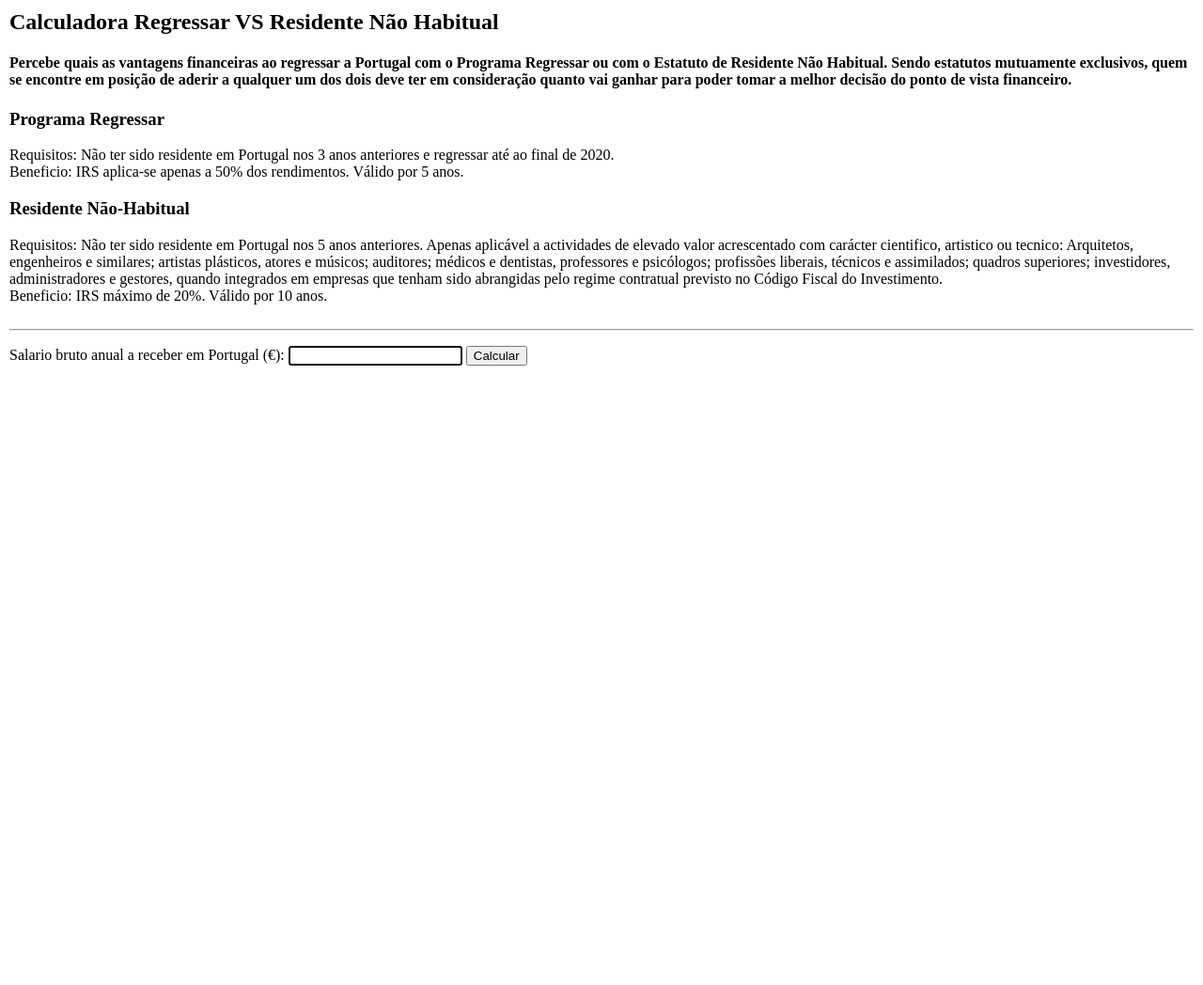
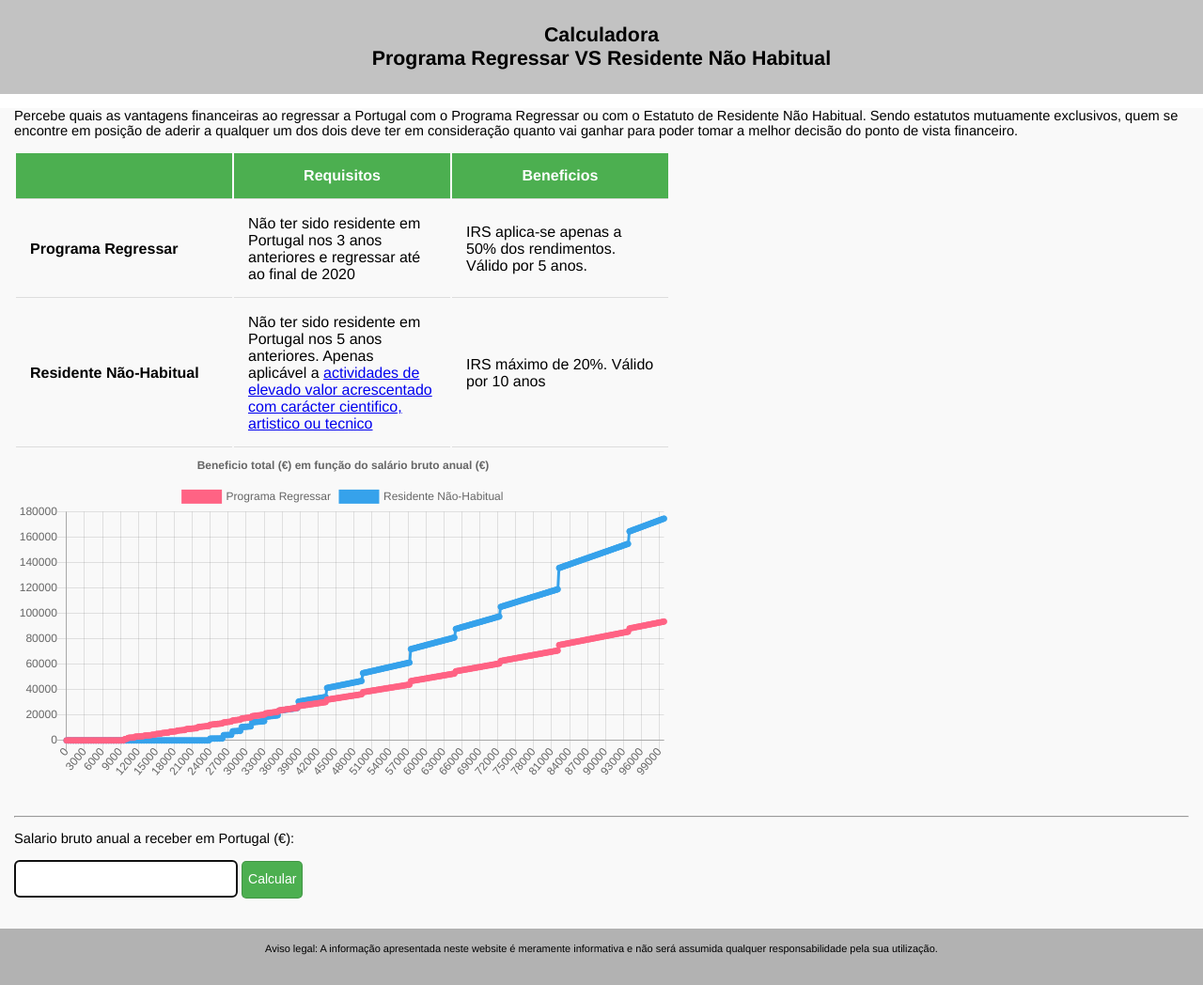
Before and after one commit to joaocraveiro/regressar, a plain HTML site: page index.html in a window 1280 px wide. Shown: the whole page at 94% size. Before the commit the page ends 800 px from the top, so only its background shows below. Drawn offline with nearby package versions, Linux system fonts and the light colour scheme.

Commit message:
Corrigido calculo IRS. Adicionado grafico beneficio em funcao do salario. Adicionado CSS.

```diff
--- a/index.html
+++ b/index.html
@@ -1,27 +1,106 @@
 <html>
 	<head>
+		<script src="https://cdnjs.cloudflare.com/ajax/libs/Chart.js/2.7.3/Chart.js"></script>
+		<style>
+			body{
+ 				margin: 0;
+ 				font-family: "Montserrat",Helvetica,Arial,sans-serif;
+ 				font-size: 11pt;
+			}
+			td{
+				width: 200px;
+			}
+			th{
+				background-color: #4CAF50;
+  				color: white;
+			}
+			th, td{
+				border-bottom: 1px solid #ddd;
+				padding: 15px;
+			}
+			.title{
+				font-size: 16pt;
+				font-weight: bold;
+				padding: 25px 0px;
+				text-align: center;
+				background-color: #c2c2c2;
+			}
+			.content{
+				padding: 0px 15px;
+				background-color: #f9f9f9;
+	 			min-height: calc(100vh - 30px);
+			}
+			footer{
+				width: 100%;
+				height: 30px;
+				padding: 15px 0px;
+				font-size: 11px;
+				text-align: center;
+				background-color: #b2b2b2;
+			}
+			input{
+				height: 40px;
+				border: 1px solid rgba(0,0,0,.15);
+				border-radius: 5px;
+				line-height: 1.2;
+				font-size: 18px;
+			}
+			button{
+				height: 40px;
+				background-color: #4CAF50;
+				border: 1px solid rgba(0,0,0,.15);
+				border-radius: 5px;
+				color: white;
+				cursor: pointer;
+				line-height: 1.2;
+				font-size: 14px;
+			}
+			button:hover{
+				background-color: #3b863e;
+			}
+			#canvas{
+				max-width: 700px;
+			}
+		</style>
 		<script>
+			var ss, irs, irsPago, regressarIrsPago, rnhIrs, rnhIrsPago, liquido, regressar, rnh;
+
 			function calcular(){
 				var bruto = parseFloat(document.getElementById("input-salario-bruto").value);
 				if(!bruto) return;
+				calcularSalarios(bruto);
+				mostrarResultados();
+			}
 
-				var ssTax = bruto * .11;
+			function calcularSalarios(bruto){
+				ss = bruto * .11;
 
-				var irs = taxaIRS(bruto);
-				var irsPago = bruto * irs;
+				irs = taxaIRS(bruto);
+				irsPago = bruto * irs;
 
-				var regressarIrsPago = bruto/2*irs;
+				regressarIrsPago = bruto/2*irs;
 
-				var rnhIrs = Math.min(irs,.2);
-				var rnhIrsPago = bruto*rnhIrs;
+				rnhIrs = Math.min(irs,.2);
+				rnhIrsPago = bruto*rnhIrs;
 
-				var liquido = bruto * .89 * (1-irs);
+				liquido = bruto * .89 - irsPago;
+				regressar = bruto * .89 - irs*(bruto/2);
+				rnh = bruto*.89 - rnhIrsPago;
+			}
 
-				var regressar = bruto - bruto*.11 - irs*(bruto/2);
-				var rnh = bruto - bruto*.11 - bruto*.2;
+			function taxaIRS(salario){
+				var salarios = [654,683,715,736,811,919,1001,1061,1139,1221,1317,1419,1557,1705,1864,1971,2083,2211,2359,2527,2758,3094,3523,4105,4636,5178,5862,6706,7915,9531,11248,18797,20160,22680,25200];
+				var taxa = [0,0.002,0.044,0.074,0.083,0.105,0.117,0.125,0.136,0.146,0.157,0.167,0.178,0.192,0.206,0.216,0.226,0.236,0.246,0.256,0.266,0.279,0.295,0.307,0.325,0.335,0.345,0.365,0.375,0.395,0.405,0.415,0.425,0.433,0.443,0.453];
 
+				for(var i = 0; i < salarios.length; i++){
+					if(salario <= salarios[i]*14) return taxa[i];
+				}
+				return taxa[taxa.length-1];
+			}
+
+			function mostrarResultados(){
 			document.getElementsByName("seg-social").forEach(function(elem){
-					elem.innerHTML = "-" + ssTax.toFixed(2) + "€";
+					elem.innerHTML = "-" + ss.toFixed(2) + "€";
 				});
 
 				document.getElementById("irs").innerHTML = "(" + (irs*100).toFixed(0) + "%)  -" + irsPago.toFixed(2) + "€";
@@ -47,69 +126,103 @@
 				document.getElementById("resultados").style.display = "block";
 			}
 
-			function taxaIRS(salario){
-				var tabelaEscaloes = [
-					{valor: 0, taxa:0},
-					{valor: 7091, taxa:0.145},
-					{valor: 10700, taxa:0.23},
-					{valor: 20261, taxa:0.285},
-					{valor: 25000, taxa:0.35},
-					{valor: 36856, taxa:0.37},
-					{valor: 80640, taxa:0.45},
-					{valor: -1, taxa:0.48},
+			var valores = [];
+			var valoresRegressar = [];
+			var valoresRNH = [];
+			function plot(){
+				var valoresRegressar = [];
+				var valoresRNH = [];
+				for(var i = 0; i < 100000; i+=250){
+					calcularSalarios(i);
+					valores.push(i);
+					valoresRegressar.push(((regressar-liquido)*5).toFixed(2));
+					valoresRNH.push(((rnh-liquido)*10).toFixed(2));
+				}
+				var config = {
+					type: 'line',
+					data: {
+						labels: valores,
+						datasets:[
+							{
+								label:"Programa Regressar",
+								data: valoresRegressar,
+								backgroundColor: 'rgb(255, 99, 132)',
+								borderColor: 'rgb(255, 99, 132)',
+								fill: false
+							},
+							{
+								label:"Residente Não-Habitual",
+								data: valoresRNH,
+								backgroundColor: 'rgb(54, 162, 235)',
+								borderColor: 'rgb(54, 162, 235)',
+								fill: false
+							}
 						]
-				var allowance = Math.max(salario*.11, 4104);
-				if(salario < allowance) return 0;
-				else{
-					var salarioTaxavel = salario - allowance;
-					var escalao = 1;
-					var impostos = 0;
-					while(salarioTaxavel > tabelaEscaloes[escalao].valor){
-						var decrementoSalario = tabelaEscaloes[escalao].valor - tabelaEscaloes[escalao-1].valor;
-						impostos += decrementoSalario * tabelaEscaloes[escalao].taxa;
-						salarioTaxavel -= decrementoSalario;
-						escalao++;
-					}
-					impostos += salarioTaxavel * tabelaEscaloes[escalao].taxa;
-					console.log(impostos,(impostos / salario * 100));
-					return impostos / salario * 100;
+					},
+					options: {
+			    	    title: {
+				            display: true,
+				            text: 'Beneficio total (€) em função do salário bruto anual (€)'
 				        }
 				    }
+				};
+				var ctx = document.getElementById('canvas').getContext('2d');
+				window.myLine = new Chart(ctx, config);
+			}
+			window.onload = plot;
 		</script>
 	</head>
-	<body style="margin: 0; padding: 10px;">
-		<h2>Calculadora Regressar VS Residente Não Habitual
-		<h4>Percebe quais as vantagens financeiras ao regressar a Portugal com o Programa Regressar ou com o Estatuto de Residente Não Habitual. Sendo estatutos mutuamente exclusivos, quem se encontre em posição de aderir a qualquer um dos dois deve ter em consideração quanto vai ganhar para poder tomar a melhor decisão do ponto de vista financeiro.</h4>
+	<body>
+		<div class="title">Calculadora<br>Programa Regressar VS Residente Não Habitual</div>
+		<div class="content">
+			<p>
+				Percebe quais as vantagens financeiras ao regressar a Portugal com o Programa Regressar ou com o Estatuto de Residente Não Habitual. Sendo estatutos mutuamente exclusivos, quem se encontre em posição de aderir a qualquer um dos dois deve ter em consideração quanto vai ganhar para poder tomar a melhor decisão do ponto de vista financeiro.
+			</p>
 
-		<h3>Programa Regressar</h3>
-		Requisitos: Não ter sido residente em Portugal nos 3 anos anteriores e regressar até ao final de 2020.<br>
-		Beneficio: IRS aplica-se apenas a 50% dos rendimentos. Válido por 5 anos.
+			<table>
+				<tr>
+					<th></th>
+					<th><b>Requisitos</b></th>
+					<th><b>Beneficios</b></th>
+				</tr>
+				<tr>
+					<td><b>Programa Regressar</b></td>
+					<td>Não ter sido residente em Portugal nos 3 anos anteriores e regressar até ao final de 2020</td>
+					<td>IRS aplica-se apenas a 50% dos rendimentos. Válido por 5 anos.</td>
+				</tr>
+				<tr>
+					<td><b>Residente Não-Habitual</b></td>
+					<td>Não ter sido residente em Portugal nos 5 anos anteriores. Apenas aplicável a
+						<a href="https://dre.pt/pesquisa/-/search/460194/details/maximized" target="_blank">
+							actividades de elevado valor acrescentado com carácter cientifico, artistico ou tecnico
+						</a>
+					</td>
+					<td>IRS máximo de 20%. Válido por 10 anos</td>
+				</tr>
+			</table>
 
-		<h3>Residente Não-Habitual</h3>
-		Requisitos: Não ter sido residente em Portugal nos 5 anos anteriores. Apenas aplicável a actividades de elevado valor acrescentado com carácter cientifico, artistico ou tecnico:  Arquitetos, engenheiros e similares; artistas plásticos, atores e músicos; auditores; médicos e dentistas, professores e psicólogos; profissões liberais, técnicos e assimilados; quadros superiores; investidores, administradores e gestores, quando integrados em empresas que tenham sido abrangidas pelo regime contratual previsto no Código Fiscal do Investimento.<br>
-		Beneficio: IRS máximo de 20%. Válido por 10 anos.
-
-		<!-- <br><br>TL;DR: Para quem pode escolher entre um dos dois estatuos o Programa Regressar interessa compensa a quem
-		ganhe menos de 4500 brutos por mês.
-		esteja no 4ºescalao 20261 ou superior
-		-->
+			<canvas id="canvas"></canvas>
 
 			<br><br>
 			<hr>
-		<p>Salario bruto anual a receber em Portugal (€):
+			<p>
+				Salario bruto anual a receber em Portugal (€):
+			</p>
 			<input id="input-salario-bruto" type="text" autofocus>
 			<button onclick="calcular()">Calcular</button>
-		</p>
+
 
 
 			<div id="resultados" style="display:none">
-
+				<p>
+					(Cálculos efectuados para solteiro, sem filhos, a trabalhar por contra de outrem)
+				</p>
 				<table>
 					<tr>
-				<td></td>
-				<td style="width: 200px; text-align: center;"><b>Sem beneficios</b></td>
-				<td style="width: 200px; text-align: center;"><b>Programa Regressar</b></td>
-				<td style="width: 200px; text-align: center;"><b>Residente Não Habitual</b></td>
+						<th></th>
+						<th style="width: 200px; text-align: center;">Sem beneficios</th>
+						<th style="width: 200px; text-align: center;">Programa Regressar</th>
+						<th style="width: 200px; text-align: center;">Residente Não Habitual</th>
 					</tr>
 					<tr>
 						<td><b>Segurança social (11%)</b></td>
@@ -118,7 +231,7 @@
 						<td name="seg-social" style="text-align: right; color: red;"></td>
 					</tr>
 					<tr>
-				<td><b>IRS</b></td>
+						<td><b>IRS anual</b></td>
 						<td id="irs" style="text-align: right; color: red;"></td>
 						<td id="regressar-irs" style="text-align: right; color: red;"></td>
 						<td id="rnh-irs" style="text-align: right; color: red;"></td>
@@ -160,9 +273,12 @@
 						<td id="rnh-ganho-10anos" style="text-align: right"></td>
 					</tr>
 				</table>
+			</div>
+			<br><br><br>
+		</div>
 
-		<br><br><br>
-
-		<p style="width: 100%; font-size: 11px; position: fixed; bottom: 0; text-align: center;">Aviso legal: A informação apresentada neste website é meramente informativa e não será assumida qualquer responsabilidade pela sua utilização.
+		<footer>
+			Aviso legal: A informação apresentada neste website é meramente informativa e não será assumida qualquer responsabilidade pela sua utilização.
+		</footer>
 	</body>
 </html>
```
Lines whose indentation alone changed are shown as unchanged.
